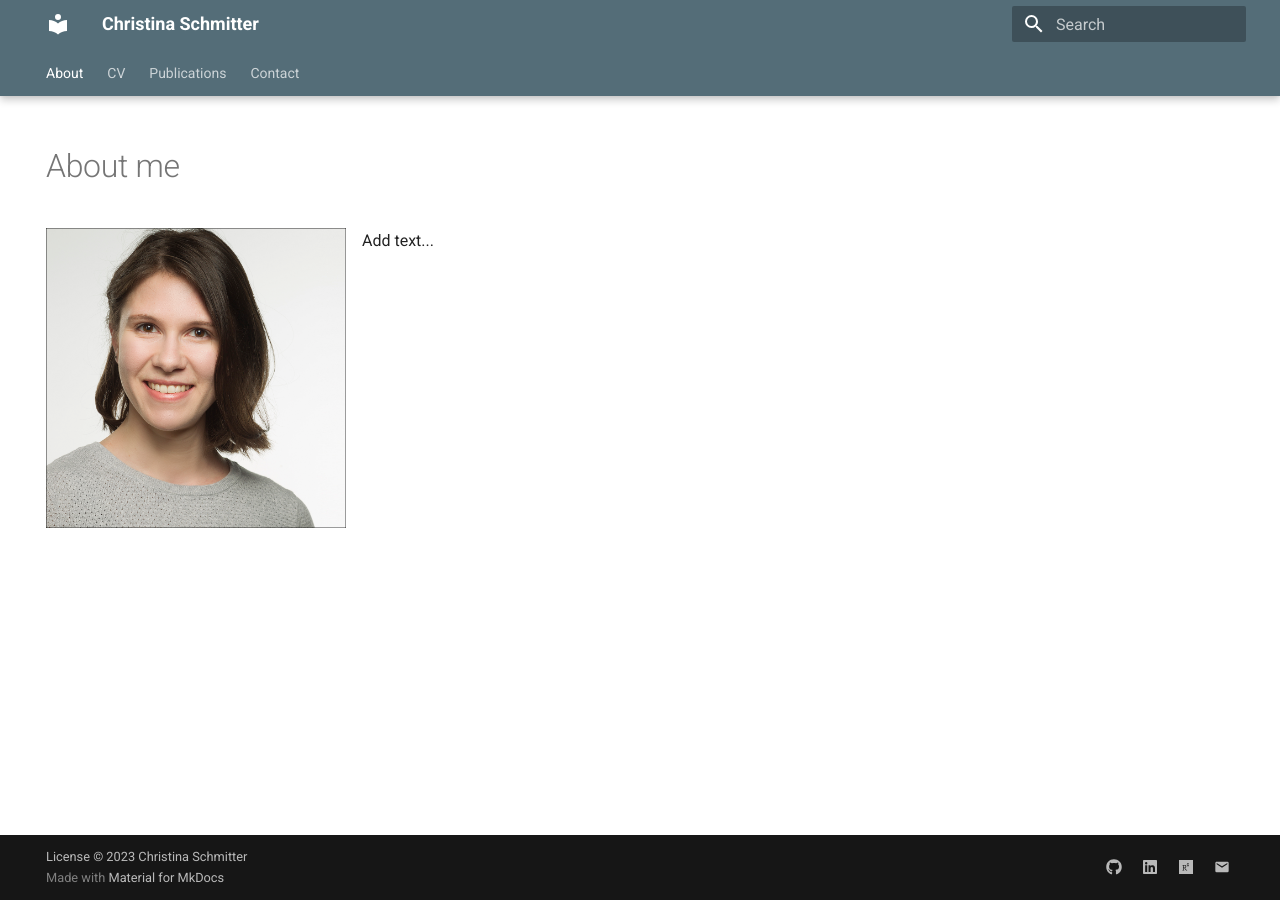
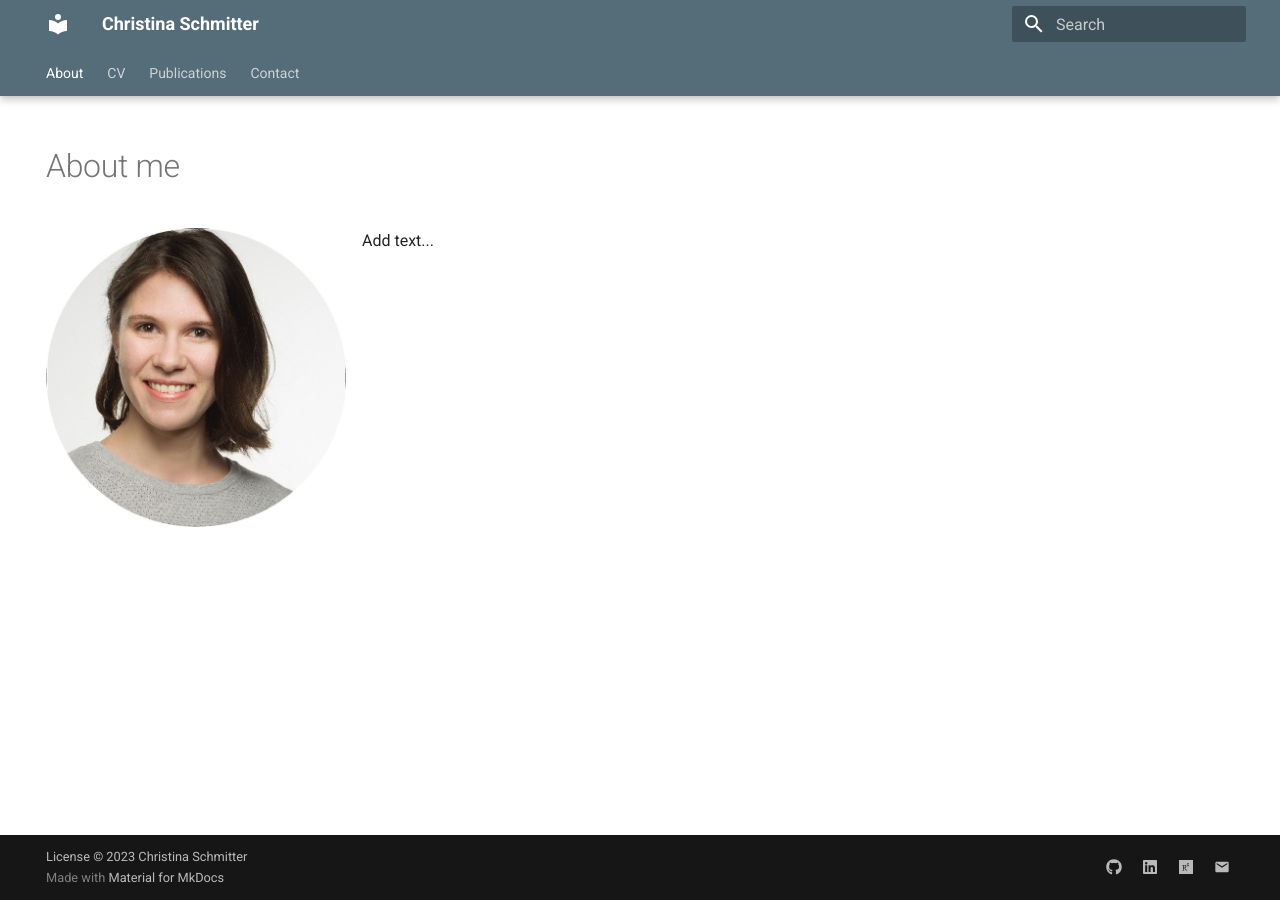
Before and after one commit to ChristinaSchmitter/website, an MkDocs documentation site: the page built from docs/index.md, in a window 1280 px wide. Built offline with MkDocs 1.6.1 and Material for MkDocs 9.7.7, drawn with Linux system fonts in a browser that asks for light colours; the version menu is left out.

Commit message:
changed picture

```diff
--- a/docs/index.md
+++ b/docs/index.md
@@ -6,6 +6,6 @@ hide:
 
 # About me
 
-![Image title](./assets/images/cv.jpg){ align=left width=300 }
+![Image title](./assets/images/cv-2.jpg){ align=left width=300 }
 
 Add text...
```
Also changed, not shown: docs/assets/images/cv-2.jpg (added), 1 other file.
